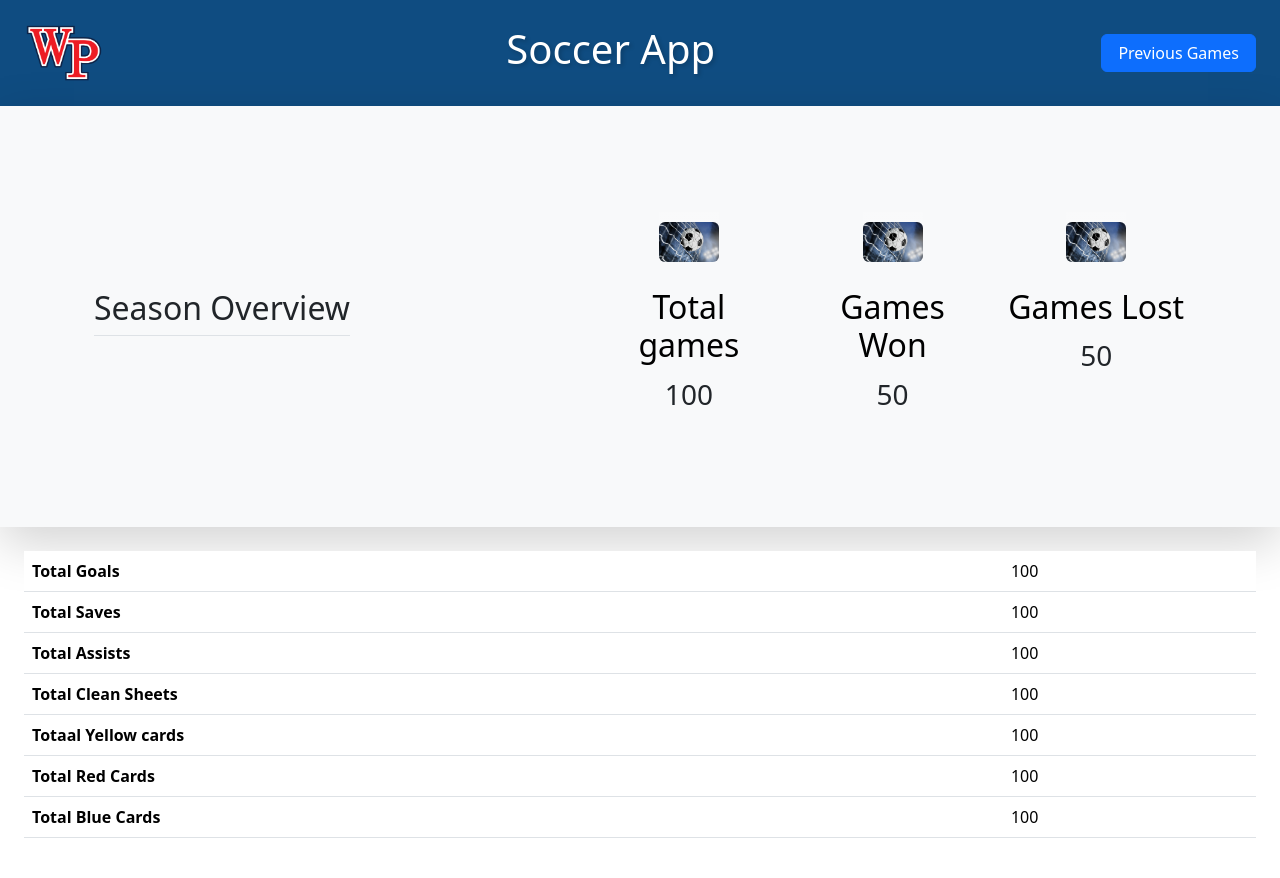
After one commit to itscool2b/soccer, a Django app: page /dash/ in a window 1280 px wide. The commit adds this page. Run offline with Django 4.2, Linux system fonts and the light colour scheme; a user stored in the database is signed in.

Commit message:
NEw changes

```diff
--- /dev/null
+++ b/OfficalSoccerApp/application/static/dash.css
@@ -0,0 +1,39 @@
+        body {
+            font-family: Arial, sans-serif;
+            background-color: #f3f6fa;
+        }
+
+        .flex-header {
+            background-color: #0f4c81;
+            color: #ffffff;
+            padding: 10px 0;
+        }
+
+        .btn-primary {
+            background-color: #0077b6;
+        }
+
+        #featured-3 {
+            background-color: #ffffff;
+            padding: 20px 0;
+        }
+
+        .feature-icon {
+            width: 60px;
+            height: 60px;
+            margin: 10px auto;
+        }
+
+        h2 {
+            color: #0f4c81;
+            font-size: 1.5rem;
+            margin-bottom: 15px;
+        }
+
+        .fs-2, th {
+            color: #0f4c81;
+        }
+
+        th, td {
+            padding: 10px 0;
+        }
--- a/OfficalSoccerApp/application/static/k.css
+++ b/OfficalSoccerApp/application/static/k.css
@@ -10,7 +10,7 @@ body, .container-fluid {
 }
 
 header{
-    background-color: #42a4c4;
+    background-color: #0f4c81;
     padding: 1.5rem 1.5rem !important;
 }
 
@@ -19,6 +19,16 @@ header{
     justify-content: space-between;
     align-items: center;
     padding: 0 15px;
+}
+
+.flex-header {
+    background-color: #0f4c81;
+    color: #ffffff;
+    padding: 10px 0;
+}
+
+.btn-primary {
+    background-color: #0077b6;
 }
 
 .container {
--- /dev/null
+++ b/OfficalSoccerApp/application/templates/dash.html
@@ -0,0 +1,103 @@
+<!DOCTYPE html>
+<html lang="en">
+<head>
+    <meta charset="UTF-8">
+    <meta name="viewport" content="width=device-width, initial-scale=1.0">
+    <title>Dashboard</title>
+    <link rel="stylesheet" href="../static/dash.css">
+    <link rel="stylesheet" href="../static/k.css">
+    <link href="https://cdn.jsdelivr.net/npm/bootstrap@5.3.2/dist/css/bootstrap.min.css" rel="stylesheet" integrity="sha384-T3c6CoIi6uLrA9TneNEoa7RxnatzjcDSCmG1MXxSR1GAsXEV/Dwwykc2MPK8M2HN" crossorigin="anonymous">
+</head>
+<body>
+    <header class="container-fluid flex-header">
+        <a href="/" class="link-body-emphasis text-decoration-none">
+            <img class="logo" src="../static/images/WPS_Logo (1).png">
+        </a>
+
+        <h1>Soccer App</h1>
+
+        <div>
+            <a href="index.html"> <!-- Dynamic Data Links back to card page-->
+                <button type="button" class="btn btn-primary px-3" style="width: auto; padding-left: 1rem; padding-right: 1rem;">
+                    Previous Games
+                </button>
+            </a>
+        </div>
+    </header>
+
+    <section id="featured-3" class="py-5 bg-light shadow-lg">
+        <div class="container px-4">
+            <h2 class="pb-2 border-bottom">Season Overview</h2>
+            <div class="row g-4 py-5">
+                <div class="col-lg-4 col-md-6 col-sm-12">
+                    <div class="text-center">
+                        <div class="feature-icon bg-gradient d-flex align-items-center justify-content-center mb-3">
+                            <img src="../static/images/soccer-ball-goal.webp" alt="Img" class="img-fluid rounded">
+                        </div>
+                        <h3 class="fs-2 text-body-emphasis">Total games</h3> <!-- Dynamic Data -->
+                        <p class="fs-3">100</p>
+                    </div>
+                </div>
+                <div class="col-lg-4 col-md-6 col-sm-12">
+                    <div class="text-center">
+                        <div class="feature-icon bg-gradient d-flex align-items-center justify-content-center mb-3">
+                            <img src="../static/images/soccer-ball-goal.webp" alt="Img" class="img-fluid rounded">
+                        </div>
+                        <h3 class="fs-2 text-body-emphasis">Games Won</h3> <!-- Dynamic Data -->
+                        <p class="fs-3">50</p>
+                    </div>
+                </div>
+                <div class="col-lg-4 col-md-6 col-sm-12">
+                    <div class="text-center">
+                        <div class="feature-icon bg-gradient d-flex align-items-center justify-content-center mb-3">
+                            <img src="../static/images/soccer-ball-goal.webp" alt="Img" class="img-fluid rounded">
+                        </div>
+                        <h3 class="fs-2 text-body-emphasis">Games Lost</h3> <!-- Dynamic Data -->
+                        <p class="fs-3">50</p>
+                    </div>
+                </div>
+            </div>
+        </div>
+    </section>
+
+    <section class="p-4">
+        <table class="table table-hover table-responsive-md">
+            <tbody>
+                <tr>
+                    <th scope="row">Total Goals</th>
+                    <td>100</td> <!-- Dynamic Data -->
+                </tr>
+                <tr>
+                    <th scope="row">Total Saves</th>
+                    <td>100</td> <!-- Dynamic Data -->
+                </tr>
+                <tr>
+                    <th scope="row">Total Assists</th>
+                    <td>100</td> <!-- Dynamic Data -->
+                </tr>
+                <tr>
+                    <th scope="row">Total Clean Sheets</th>
+                    <td>100</td> <!-- Dynamic Data -->
+                </tr>
+                <tr>
+                    <th scope="row">Totaal Yellow cards</th>
+                    <td>100</td> <!-- Dynamic Data -->
+                </tr>
+                <tr>
+                    <th scope="row">Total Red Cards</th>
+                    <td>100</td> <!-- Dynamic Data -->
+                </tr>
+                <tr>
+                    <th scope="row">Total Blue Cards</th>
+                    <td>100</td> <!-- Dynamic Data -->
+                </tr>
+            </tbody>
+        </table>
+    </section>
+
+
+
+
+
+</body>
+</html>
--- /dev/null
+++ b/package.json
@@ -0,0 +1,5 @@
+{
+  "dependencies": {
+    "bootstrap-icons": "^1.11.1"
+  }
+}
```
Also changed, not shown: OfficalSoccerApp/application/static/images/soccer-ball-goal.webp (added), OfficalSoccerApp/db.sqlite3, package-lock.json (added).
